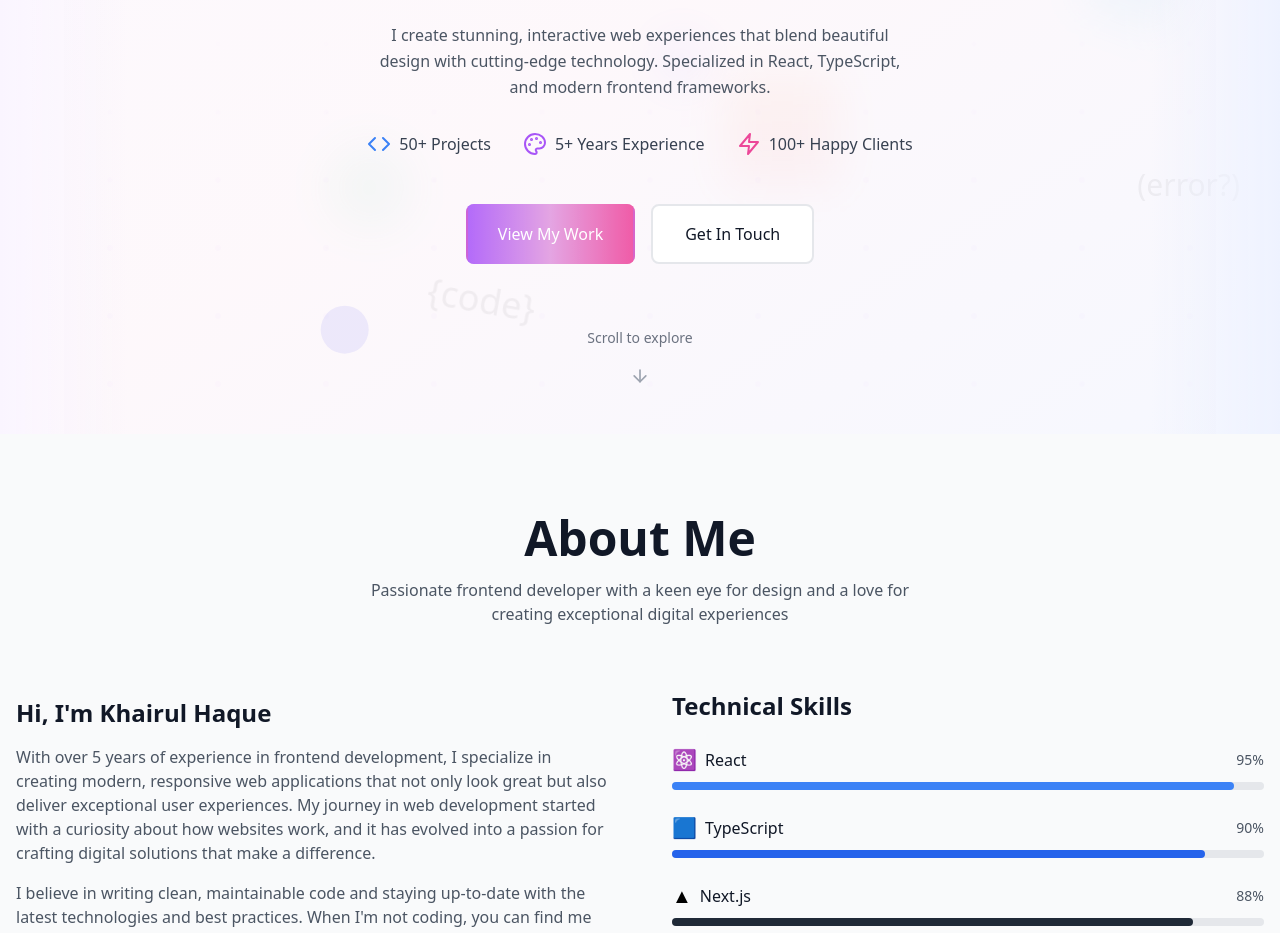
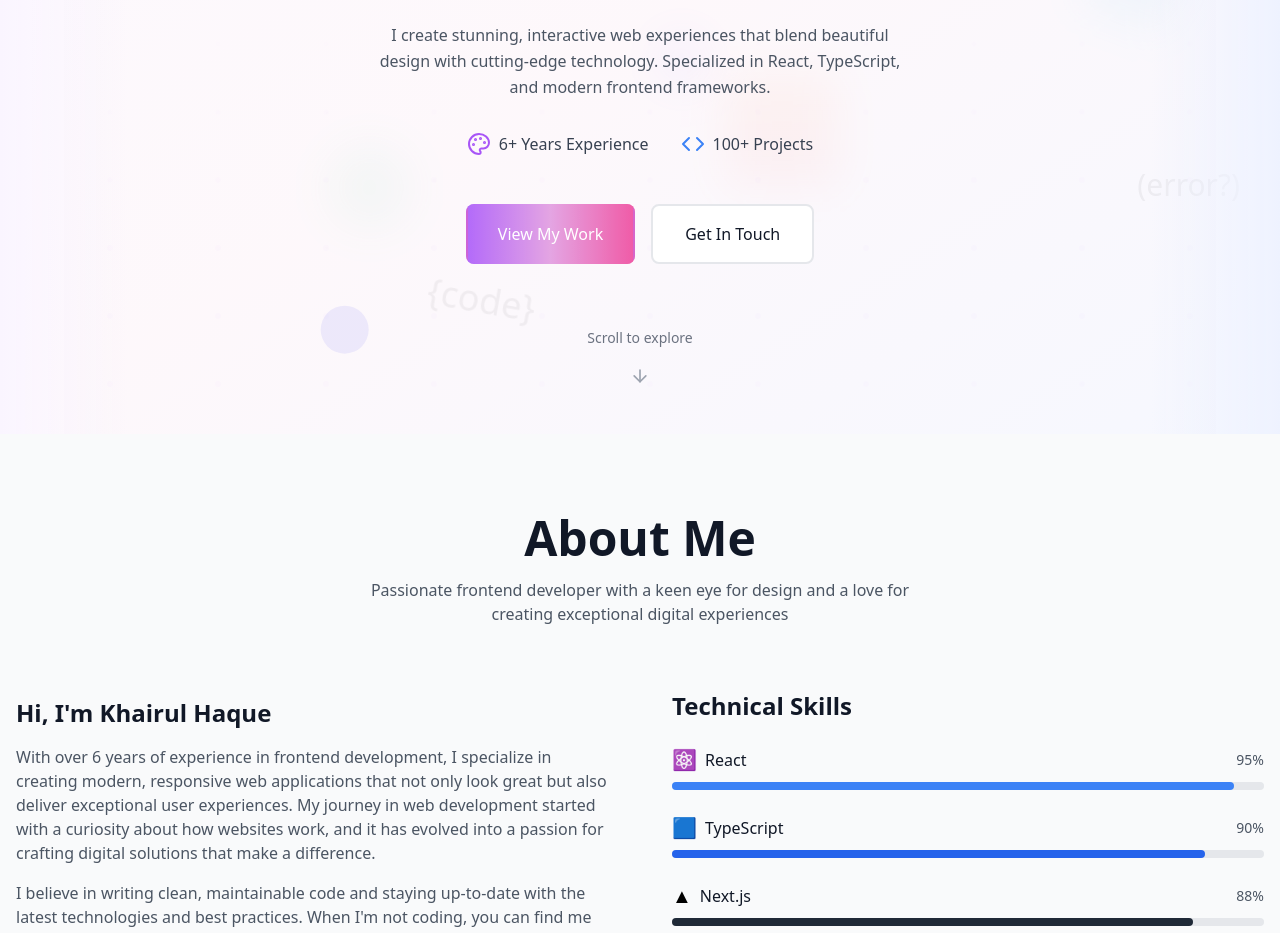
Before and after one commit to mkhaque1/khairul-portfolio-website, a React (Vite) app: page / in a window 1280 px wide. Shown: the part 366-1299 px from the top of the page. Built offline with nearby package versions, Linux system fonts and the light colour scheme.

Commit message:
fixed link and content

```diff
--- a/src/components/About.tsx
+++ b/src/components/About.tsx
@@ -119,7 +119,7 @@ const About = () => {
                 Hi, I'm Khairul Haque
               </h3>
               <p className="text-gray-600 dark:text-gray-400 mb-4">
-                With over 5 years of experience in frontend development, I
+                With over 6 years of experience in frontend development, I
                 specialize in creating modern, responsive web applications that
                 not only look great but also deliver exceptional user
                 experiences. My journey in web development started with a
--- a/src/components/Footer.tsx
+++ b/src/components/Footer.tsx
@@ -87,7 +87,7 @@ const Footer = () => {
               transition={{ duration: 0.6, delay: 0.3 }}
             >
               <Phone className="w-4 h-4 text-gray-400" />
-              <span className="text-sm text-gray-400">+1 (555) 123-4567</span>
+              <span className="text-sm text-gray-400">+49 01525 xxx</span>
             </motion.div>
           </div>
 
--- a/src/components/Hero.tsx
+++ b/src/components/Hero.tsx
@@ -113,17 +113,12 @@ const Hero = () => {
             variants={itemVariants}
           >
             {[
-              { icon: Code, label: '50+ Projects', color: 'text-blue-500' },
               {
                 icon: Palette,
-                label: '5+ Years Experience',
+                label: '6+ Years Experience',
                 color: 'text-purple-500',
               },
-              {
-                icon: Zap,
-                label: '100+ Happy Clients',
-                color: 'text-pink-500',
-              },
+              { icon: Code, label: '100+ Projects', color: 'text-blue-500' },
             ].map((stat, index) => (
               <motion.div
                 key={index}
--- a/src/projects/projects.ts
+++ b/src/projects/projects.ts
@@ -13,7 +13,7 @@ export const projects = [
     ],
     technologies: ['Next js', 'React', 'Firebase', 'Stripe', 'Tailwind CSS'],
     category: 'Full-Stack',
-    Live: 'https://captioncraftt.com',
+    demo: 'https://captioncraftt.com',
     tags: ['AI', 'Real-time', 'Payment Processing', 'Full-Stack'],
   },
   {
@@ -31,7 +31,7 @@ export const projects = [
     technologies: ['React', 'TypeScript', 'Firebase', 'Shadcn UI'],
     category: 'Frontend',
     github: 'https://github.com/mkhaque1',
-    demo: 'quick-split-together.vercel.app',
+    demo: 'https://quick-split-together.vercel.app',
     tags: ['Productivity', 'Collaboration', 'Real-time'],
   },
   {
@@ -93,7 +93,7 @@ export const projects = [
     images: ['/images/agency_portfolio.png'],
     technologies: ['React', 'Framer Motion', 'Tailwind CSS', 'Netlify'],
     category: 'Frontend',
-    Live: 'https://www.pyonet.com/',
+    demo: 'https://www.pyonet.com/',
     tags: ['Portfolio', 'Animation', 'Responsive'],
   },
   {
```
